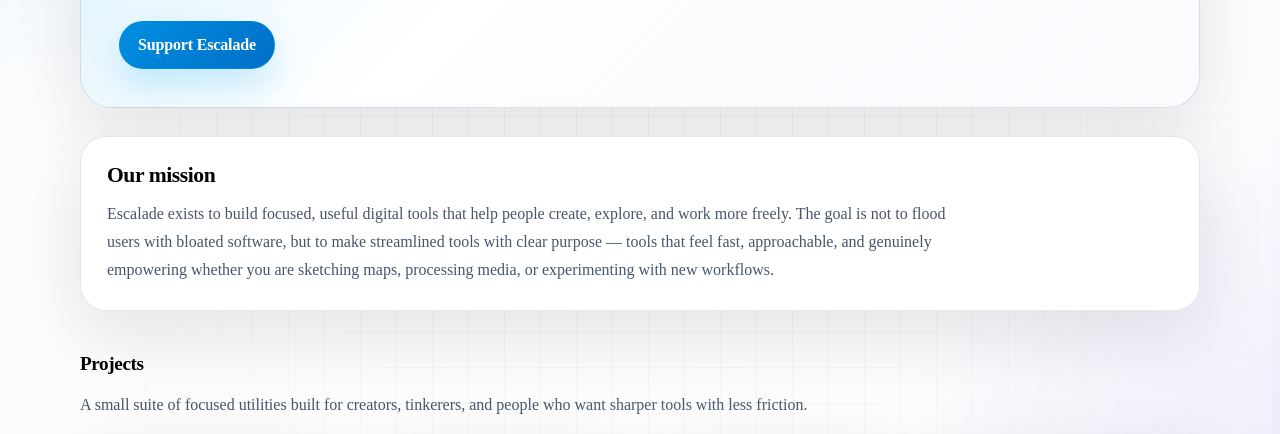
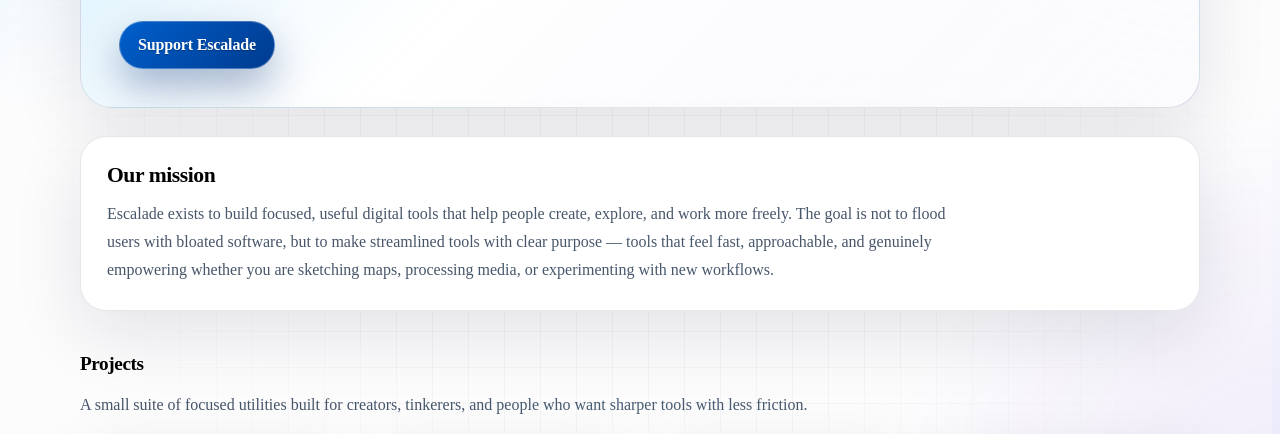
Before and after one commit to EscaladeDev/Escalade-Tools, a plain HTML site: page index.html in a window 1280 px wide. Shown: the part 317-751 px from the top of the page. Drawn offline with Linux system fonts and the light colour scheme.

Commit message:
Update index.html

```diff
--- a/index.html
+++ b/index.html
@@ -169,20 +169,21 @@
       min-height: 48px;
       padding: 0 18px;
       border-radius: 999px;
-      border: 1px solid rgba(0, 158, 232, 0.28);
-      background: linear-gradient(135deg, var(--accent), var(--accent-strong));
-      color: white;
+      border: 1px solid rgba(255, 255, 255, 0.28);
+      background: linear-gradient(135deg, #005fcc, #003b8f);
+      color: #ffffff;
       font-weight: 800;
       letter-spacing: -0.01em;
-      box-shadow: 0 16px 36px rgba(0, 158, 232, 0.22);
+      text-shadow: 0 1px 1px rgba(0, 0, 0, 0.28);
+      box-shadow: 0 18px 40px rgba(0, 40, 110, 0.35);
       transition: transform 160ms ease, box-shadow 160ms ease, filter 160ms ease;
     }
 
     .button-primary:hover,
     .button-primary:focus-visible {
       transform: translateY(-2px);
-      box-shadow: 0 20px 42px rgba(0, 158, 232, 0.28);
-      filter: brightness(1.04);
+      box-shadow: 0 22px 48px rgba(0, 40, 110, 0.42);
+      filter: brightness(1.08);
       outline: none;
     }
 
```
